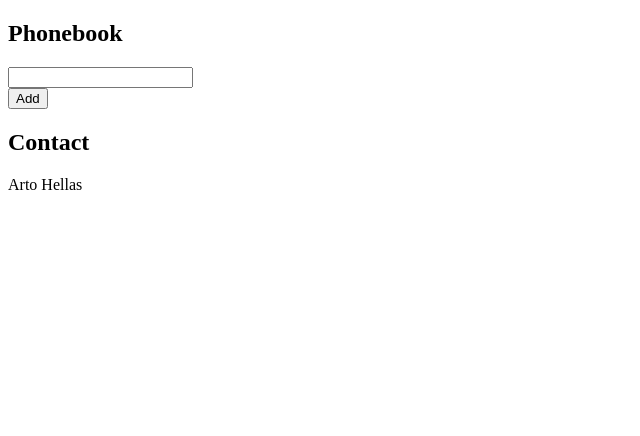
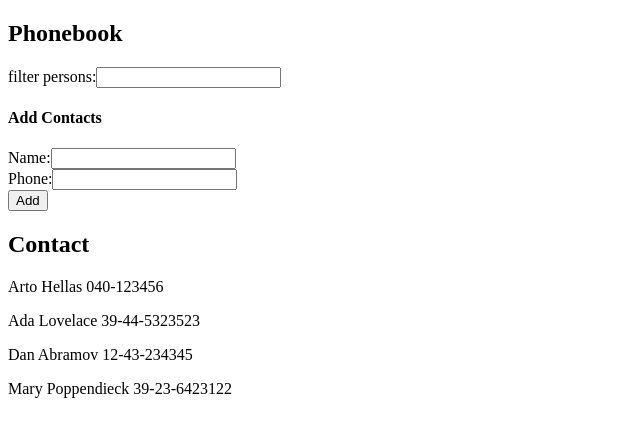
Before and after one commit to vibek44/react-vite-project, a React (Vite) app in the folder part2/phonebook/: page / in a window 1280 px wide. Shown: the top 436 px of the page, without its empty margins (0-640 px from the left). Built offline with nearby package versions, Linux system fonts and the light colour scheme.

Commit message:
adding search field functionality

```diff
--- a/part2/phonebook/src/App.jsx
+++ b/part2/phonebook/src/App.jsx
@@ -1,17 +1,36 @@
 import { useState } from 'react'
+import Filter from './components/filter'
+import ContactForm from './components/contactform'
 import Person from './components/person'
 
 
 const  App=()=> {
   const [persons, setPersons] = useState([
-    { name: 'Arto Hellas' }
+    { name: 'Arto Hellas', number: '040-123456', id: 1 },
+    { name: 'Ada Lovelace', number: '39-44-5323523', id: 2 },
+    { name: 'Dan Abramov', number: '12-43-234345', id: 3 },
+    { name: 'Mary Poppendieck', number: '39-23-6423122', id: 4 }
   ])
 
   const [name, setName]=useState('')
 
+  const [number, setNumber]=useState('')
+
+  const [search, setSearch]=useState(null)
+
+  const peopleToShow=search ?
+  persons.filter(person=>
+    person.name.toLowerCase().includes(search.toLowerCase())
+  ):persons
+
+  //const personToShow
+  const handleSearch=(e)=>setSearch(e.target.value)
+
   const handleName=(e)=>{
     setName(e.target.value)
   }
+
+  const handleNumber=(e)=>setNumber(e.target.value)
 
   const handleSubmit=(e)=>{
     e.preventDefault()
@@ -19,26 +38,25 @@ const  App=()=> {
     if(result){
        return alert(`${name} is already added in facebook`)
     }
-    const person={name:name.trim()}
+    const person={ name:name.trim(),
+      number:number.toString(),
+      id:persons.length+1
+    }
     setPersons(persons.concat(person))
     setName('')
+    setNumber('')
 
   }
 
   return (
      <div>
         <h2>Phonebook</h2>
-        <form onSubmit={handleSubmit}>
-          <div>
-           <input type="text" onChange={handleName} value={name} />
-          </div>
-          <div>
-           <button type='submit'>Add</button>
-          </div>
-
-        </form>
+        <Filter handleSearch={handleSearch}/>
+        <h4> Add Contacts</h4>
+        <ContactForm name={name} number={number} handleSubmit={handleSubmit}
+         handleNumber={handleNumber} handleName={handleName} />
         <h2>Contact</h2>
-        {persons.map(person=><Person key={person.name} person={person}/>)}
+        {peopleToShow.map(person=><Person key={person.id} person={person}/>)}
      </div>
   )
 }
```
